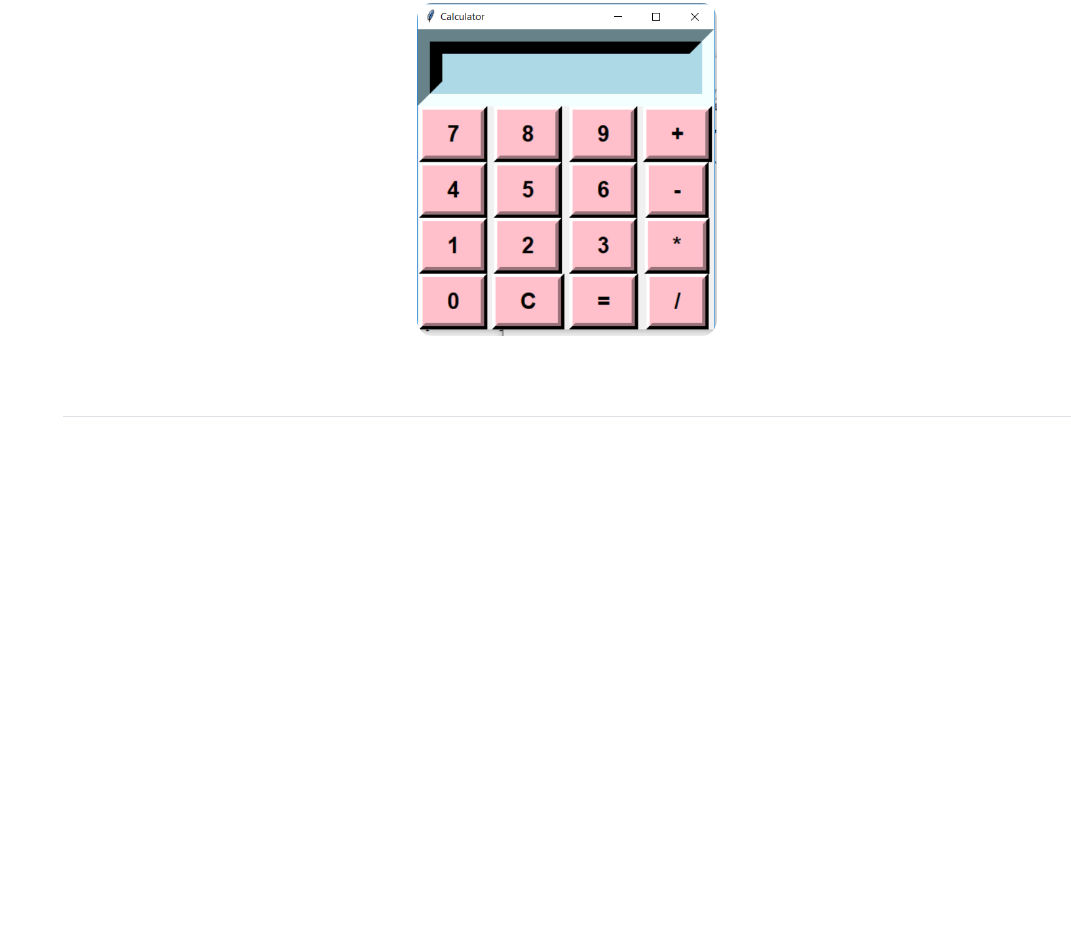
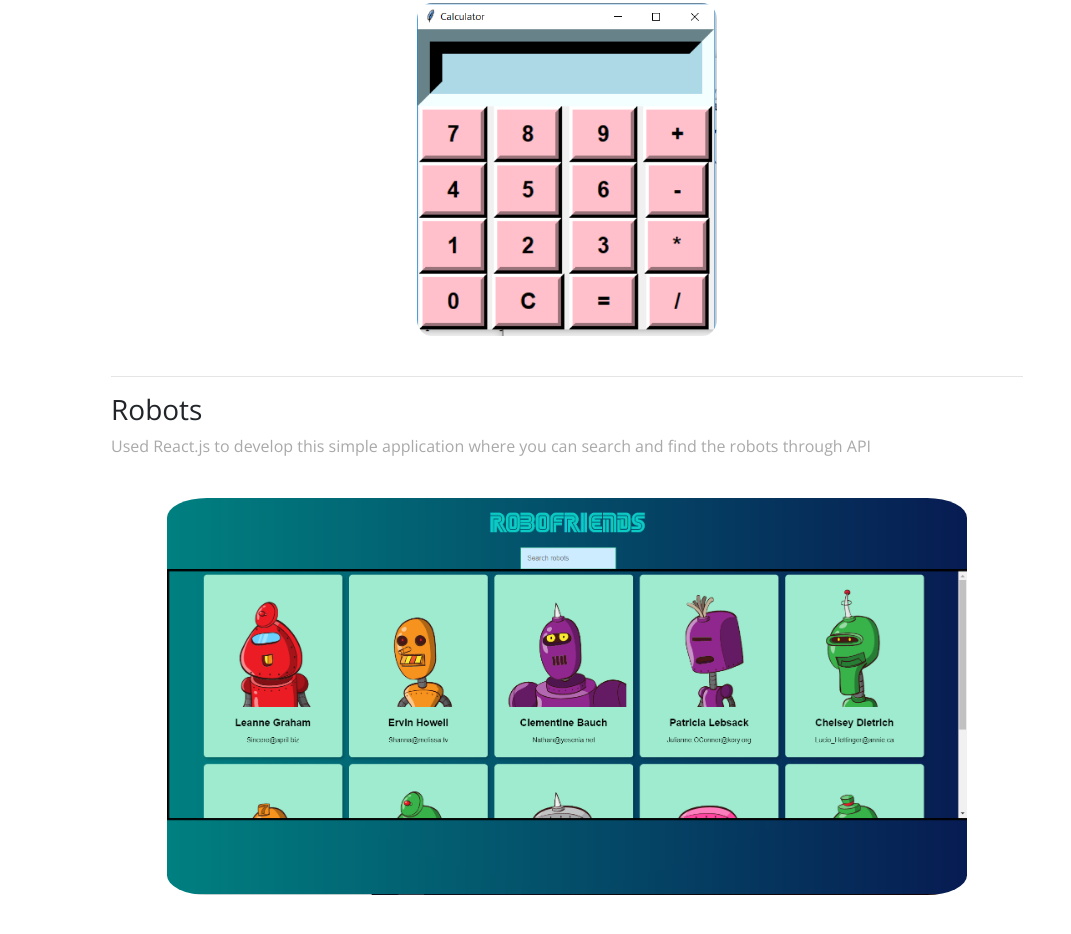
Before and after one commit to gobindchawla/gobindchawla.github.io, a plain HTML site: page index.html in a window 1280 px wide. Shown: the part 2893-3827 px from the top of the page, without its empty margins (209-1280 px from the left). Before the commit the page ends 3310 px from the top, so only its background shows below. Drawn offline with nearby package versions, Linux system fonts and the light colour scheme.

Commit message:
Latest resume

```diff
--- a/index.html
+++ b/index.html
@@ -158,8 +158,8 @@
               </ul>
               </div>
 
-    <!--      <h1>Helping Certifications</h1>
-     -->      <ul>
+              <!--      <h1>Helping Certifications</h1>-->
+              <ul>
               <li>Participate chairball tournament</li>
               <div><button class="btn btnhover ifclicked3 buttoncolorclicked toggleContact" data-pic="pic3">Click me to view!</button></div>
 
@@ -221,6 +221,21 @@
                  <img class="portfo" src="img/calculator-img.PNG">
                  </div>
                  </div>
+                 <br>
+                 <hr>
+
+                 <div>
+                 <h3>Robots</h3>
+                 <p class="info">Used React.js to develop this simple application where you can search and find the robots through API</p>
+                 <br>
+                 </div>
+                 <div class="row">
+                 <div class="col">
+                 <img class="portfo1" src="img/robot.PNG">
+                 </div>
+                 </div>
+
+                 </div>
                 </section>
 </div>
 
--- a/style3.css
+++ b/style3.css
@@ -1,6 +1,6 @@
 body {
-  font-family: 'Open Sans', serif;
-      padding-top: 0;
+    font-family: 'Open Sans', serif;
+    padding-top: 0;
     padding-left: 17rem;
     position: relative;
 
@@ -140,6 +140,15 @@ img.portfo {
   margin: auto;
 }
 
+img.portfo1 {
+  width: 800px;
+  height: auto;
+  border-radius: 5%;
+  border: 2px #fff;
+  display: block;
+  margin: auto;
+}
+
 p.info {
   color: #A9A9A9;
 }
```
Also changed, not shown: img/robot.PNG (added). Lines whose indentation alone changed are shown as unchanged.
